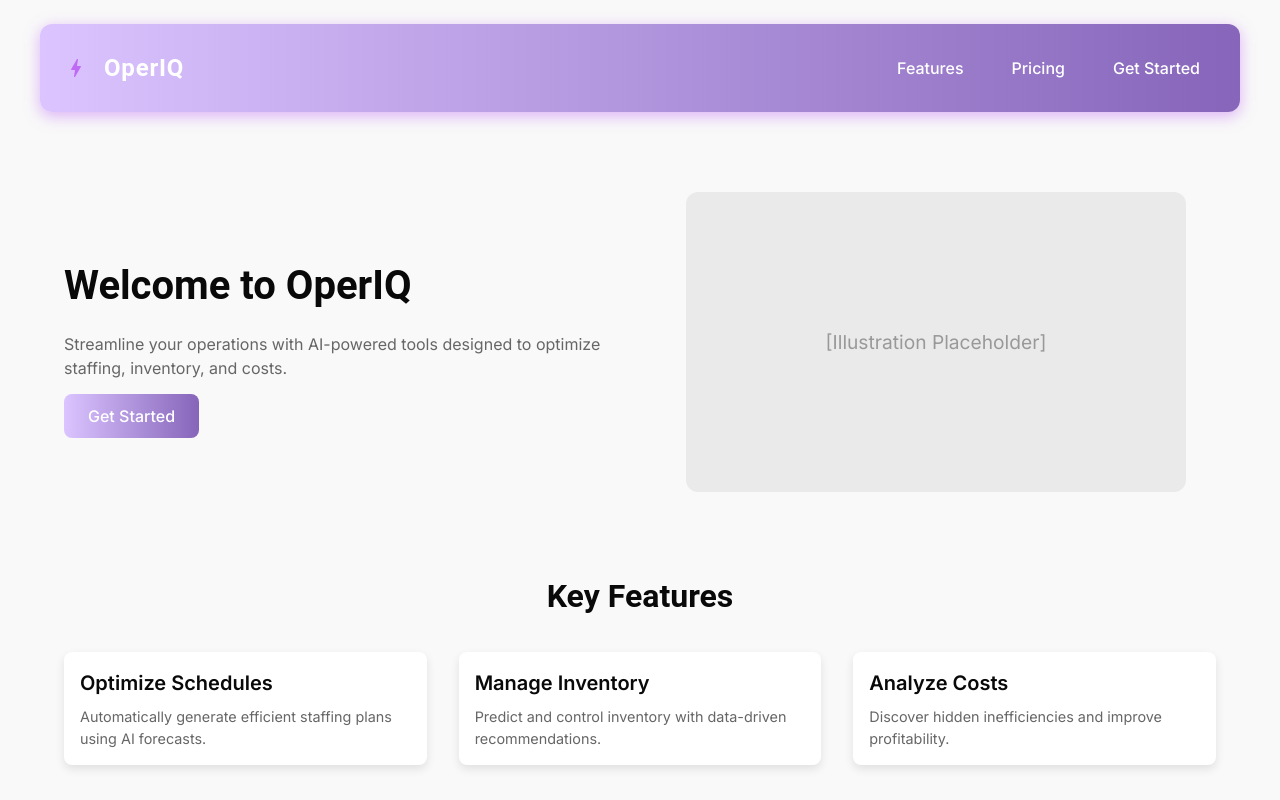
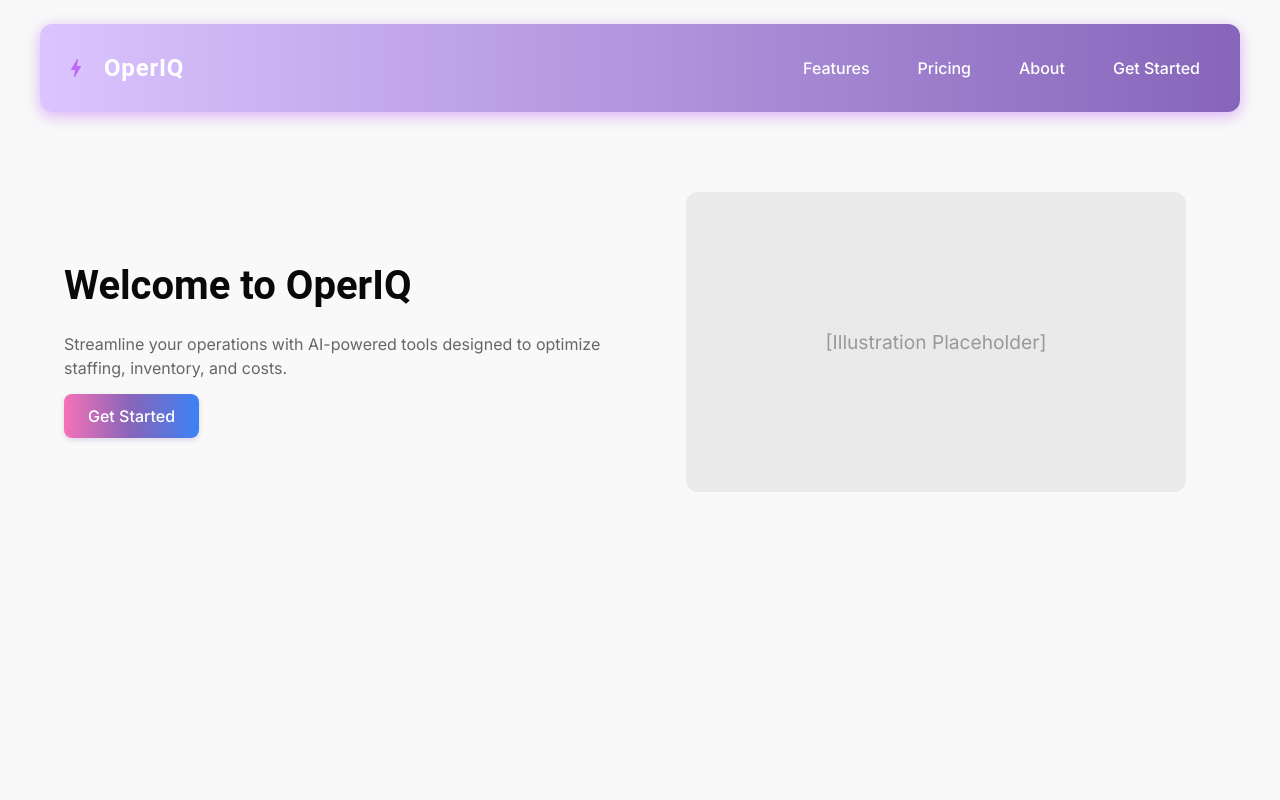
Before and after one commit to AyzeysDev/operiq-open-core, a Next.js app: page / in a window 1280 px wide. Built offline with nearby package versions, Linux system fonts and the light colour scheme; what @mui/material-nextjs would draw is missing.

Commit message:
Basic changes

```diff
--- a/src/components/layout/NavBar.tsx
+++ b/src/components/layout/NavBar.tsx
@@ -1,6 +1,7 @@
 'use client'
 
 import React, { useState, MouseEvent } from 'react'
+import Link from 'next/link'
 import {
   Toolbar,
   Container,
@@ -15,6 +16,7 @@ import styles from './NavBar.module.css'
 const navItems = [
   { label: 'Features', id: 'features' },
   { label: 'Pricing', id: 'pricing' },
+  { label: 'About', id: 'about' }, // Added About link
   { label: 'Get Started', id: 'get-started' },
 ]
 
@@ -34,9 +36,9 @@ function NavBar() {
       <Container maxWidth="lg" className={styles.navbarInner}>
         <Toolbar disableGutters>
           <BoltIcon className={styles.navbarIcon} />
-          <Box component="a" href="/" className={styles.navbarBrand}>
+          <Link href="/" className={styles.navbarBrand}>
             OperIQ
-          </Box>
+          </Link>
 
           <Box sx={{ flexGrow: 1 }} />
 
--- a/src/sections/Home.module.css
+++ b/src/sections/Home.module.css
@@ -23,7 +23,12 @@
 }
 
 .homeButton {
-  background: linear-gradient(90deg, rgb(219, 196, 255), #8665ba);
+  background: linear-gradient(
+    90deg,
+    #f472b6,      /* pink */
+    #8665ba,      /* purple */
+    #3b82f6       /* blue */
+  );
   color: #ffffff;
   padding: 12px 24px;
   border-radius: 8px;
@@ -33,13 +38,20 @@
   transition: all 0.3s ease-in-out;
   border: none;
   cursor: pointer;
+  box-shadow: 0px 2px 5px rgba(134, 101, 186, 0.25);
 }
 
 .homeButton:hover {
-  background: linear-gradient(90deg, #8665ba, rgb(219, 196, 255));
-  box-shadow: 0px 4px 10px rgba(134, 101, 186, 0.5);
-  transform: scale(1.05);
+  background: linear-gradient(
+    270deg,
+    #3b82f6,      /* blue */
+    #8665ba,      /* purple */
+    #f472b6       /* pink */
+  );
+  box-shadow: 0px 6px 20px rgba(134, 101, 186, 0.6);
+  transform: translateY(-2px) scale(1.05);
 }
+
 
 .homeIllustration {
   background-color: #eaeaea;
--- a/src/sections/Home.tsx
+++ b/src/sections/Home.tsx
@@ -26,36 +26,6 @@ function Home() {
             </Box>
           </Grid>
         </Grid>
-
-        <Box className={styles.homeFeatures}>
-          <h2 className={styles.homeFeaturesTitle}>Key Features</h2>
-          <Grid container spacing={4}>
-            <Grid size={{ xs: 12, sm: 6, md: 4 }}>
-              <Box className={styles.homeFeatureCard}>
-                <h3 className={styles.homeFeatureTitle}>Optimize Schedules</h3>
-                <p className={styles.homeFeatureDescription}>
-                  Automatically generate efficient staffing plans using AI forecasts.
-                </p>
-              </Box>
-            </Grid>
-            <Grid size={{ xs: 12, sm: 6, md: 4 }}>
-              <Box className={styles.homeFeatureCard}>
-                <h3 className={styles.homeFeatureTitle}>Manage Inventory</h3>
-                <p className={styles.homeFeatureDescription}>
-                  Predict and control inventory with data-driven recommendations.
-                </p>
-              </Box>
-            </Grid>
-            <Grid size={{ xs: 12, sm: 6, md: 4 }}>
-              <Box className={styles.homeFeatureCard}>
-                <h3 className={styles.homeFeatureTitle}>Analyze Costs</h3>
-                <p className={styles.homeFeatureDescription}>
-                  Discover hidden inefficiencies and improve profitability.
-                </p>
-              </Box>
-            </Grid>
-          </Grid>
-        </Box>
       </Container>
     </Box>
   )
```
